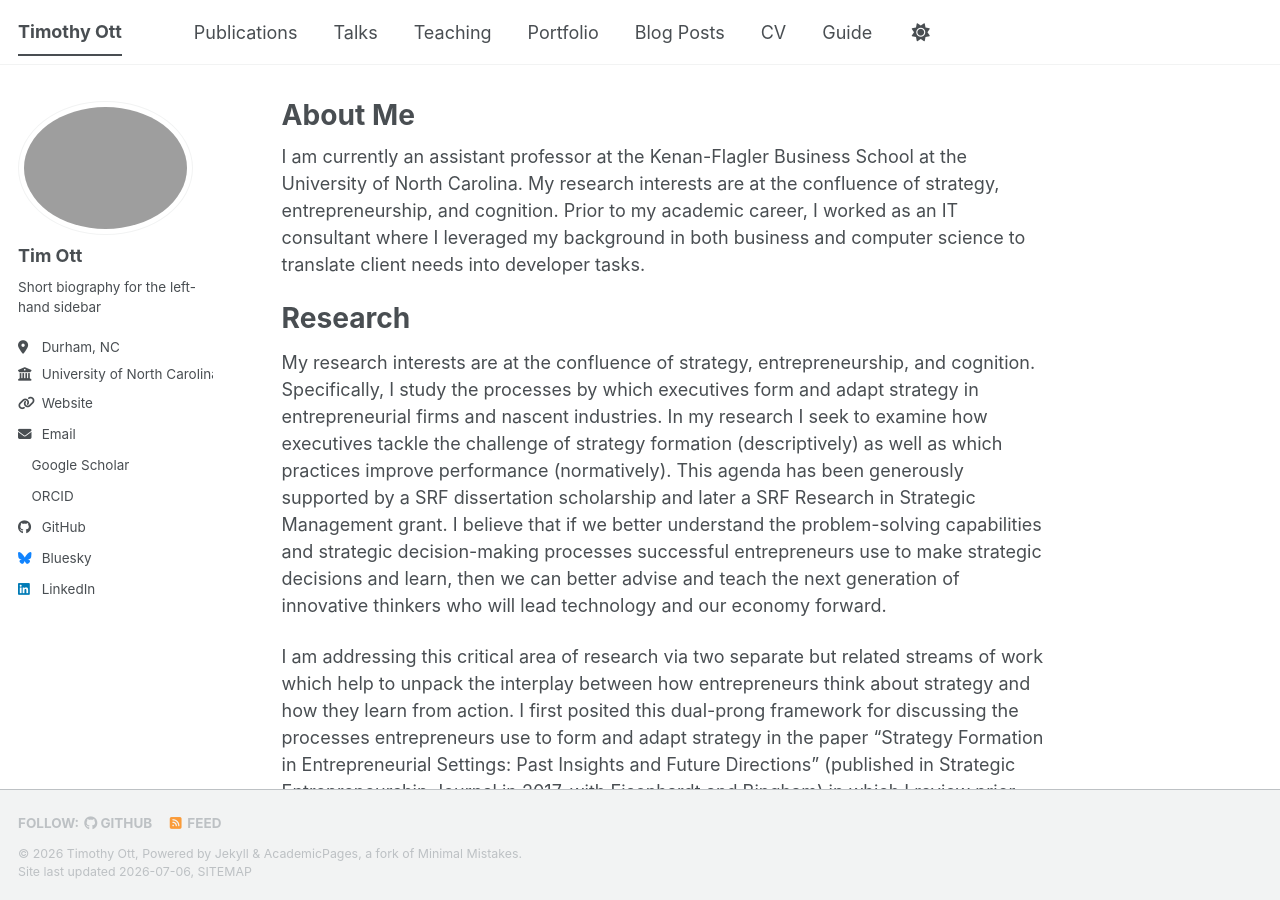
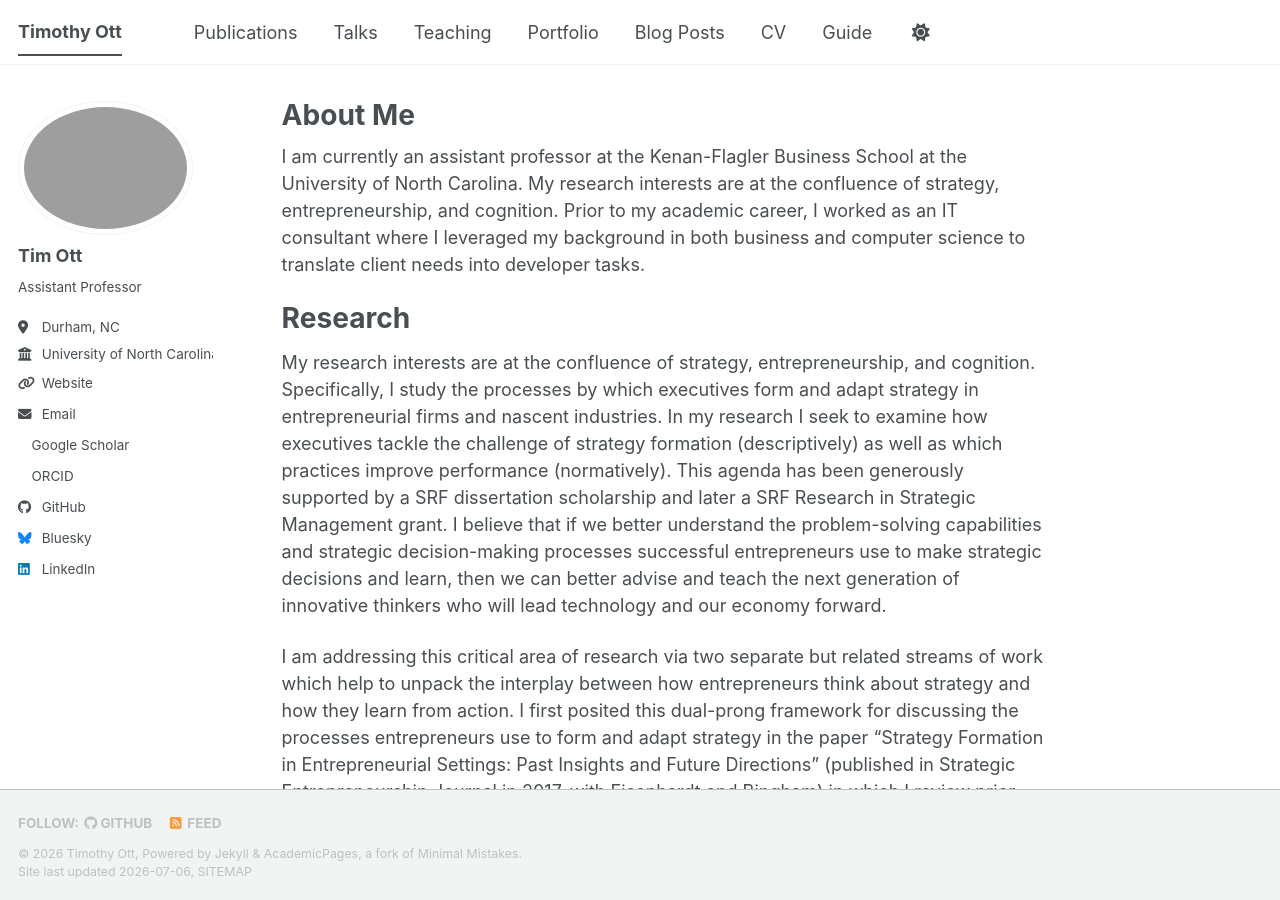
Before and after one commit to timothyott/timothyott.github.io, a Jekyll site: the page built from _pages/about.md, in a window 1280 px wide and 900 px high. Built offline with Jekyll 4.4.1, drawn with Linux system fonts in a browser that asks for light colours; a style sheet for code colours, icons or effects is not loaded.

Commit message:
Update _config.yml

```diff
--- a/_config.yml
+++ b/_config.yml
@@ -26,7 +26,7 @@ author:
   avatar           : "0W4A1894.jpeg"
   name             : "Tim Ott"
   pronouns         : # example: "she/her"
-  bio              : "Short biography for the left-hand sidebar"
+  bio              : "Assistant Professor"
   location         : "Durham, NC"
   employer         : "University of North Carolina - Chapel Hill"
   uri              : "https://www.kenan-flagler.unc.edu/faculty/directory/timothy-ott/" # URL
```
